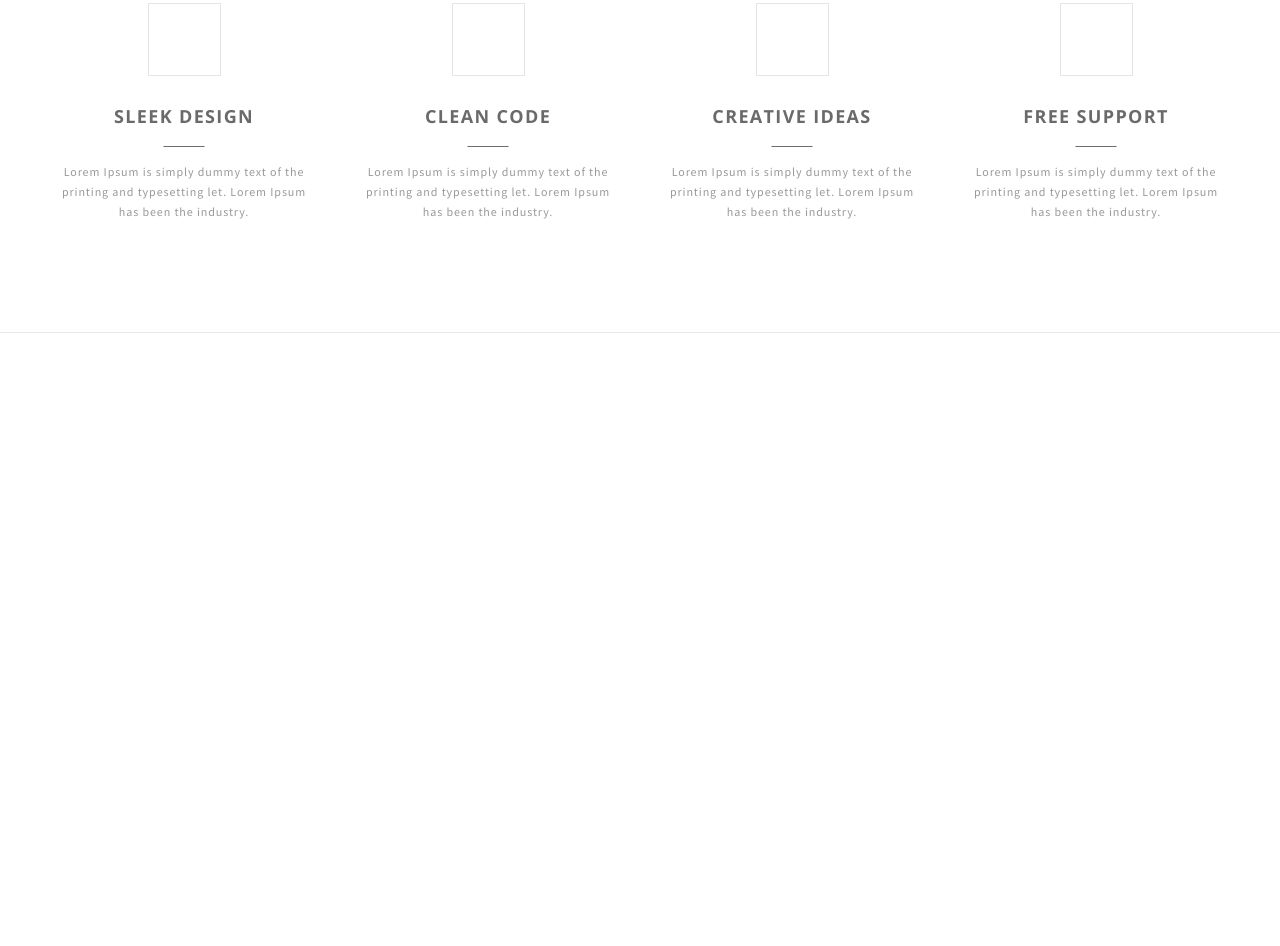
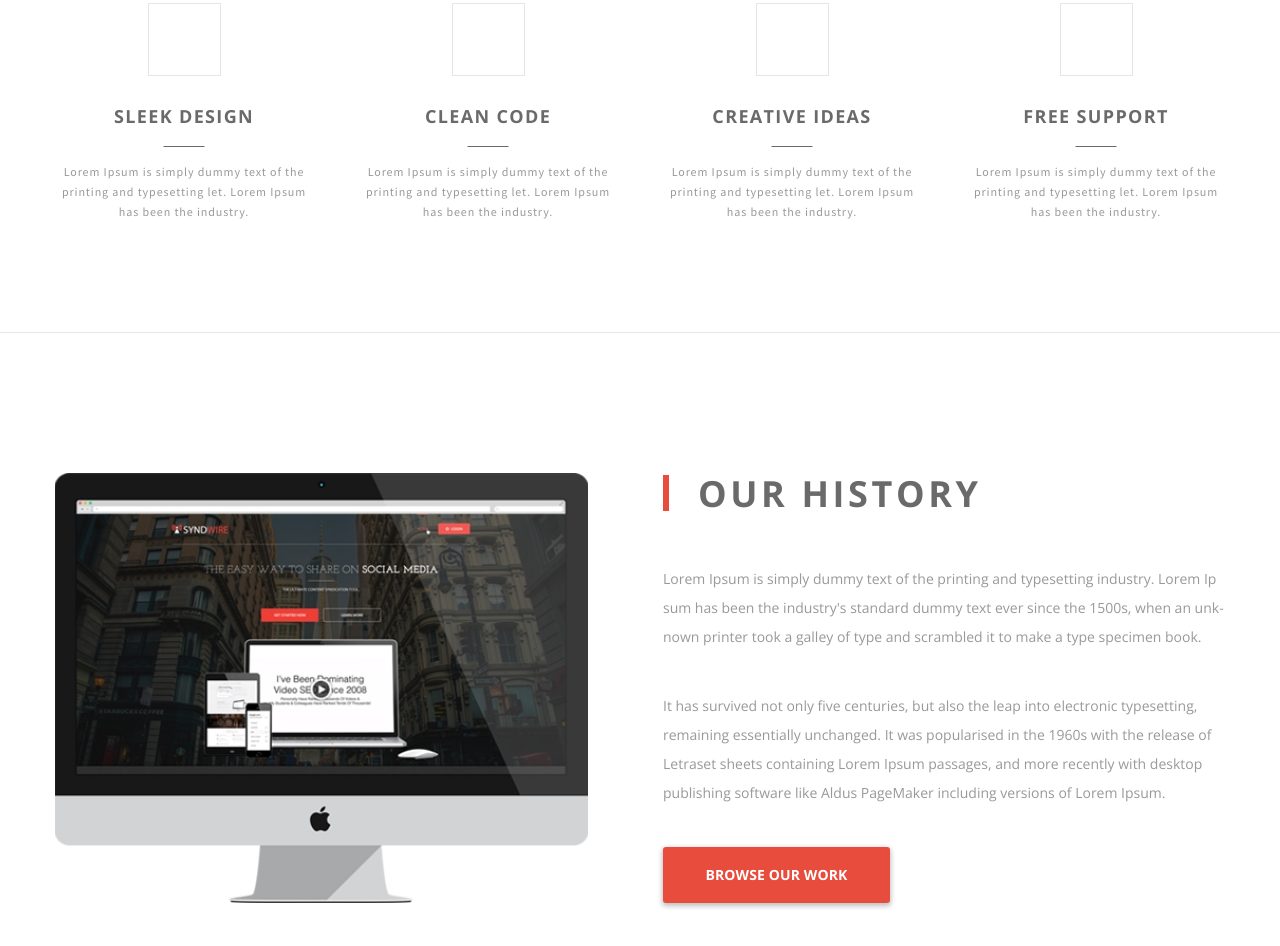
Before and after one commit to Mher-777/Bino, a website: page app/index.html in a window 1280 px wide. Shown: the part 1112-2058 px from the top of the page. Before the commit the page ends 1445 px from the top, so only its background shows below. Drawn offline with nearby package versions, Linux system fonts and the light colour scheme; files whose address does not match are found by name.

Commit message:
added section history

```diff
--- a/app/index.html
+++ b/app/index.html
@@ -176,7 +176,32 @@
             </div>
         </div>
     </section>
+    <section class="history">
+        <div class="container">
+            <div class="history__inner">
+                <div class="history__bg" style="background-image: url(./images/history-bg.jpg);"></div>
+                <div class="history__content">
+                    <div class="history__content-title">
+                        OUR HISTORY
+                    </div>
+                    <div class="history__content-text">
+                        <p>Lorem Ipsum is simply dummy text of the printing and typesetting industry. Lorem Ip sum has been
+                        the industry's standard
+                        dummy text ever since the 1500s, when an unk- nown printer took a galley of type and scrambled
+                        it to make a type
+                        specimen book.</p>
 
+                        <p>It has survived not only five centuries, but also the leap into electronic typesetting,
+                        remaining essentially unchanged.
+                        It was popularised in the 1960s with the release of Letraset sheets containing Lorem Ipsum
+                        passages, and more recently
+                        with desktop publishing software like Aldus PageMaker including versions of Lorem Ipsum.</p>
+                    </div>
+                    <a href="#" class="history__content-btn">BROWSE OUR WORK</a>
+                </div>
+            </div>
+        </div>
+    </section>
 
 
     <script src="https://ajax.googleapis.com/ajax/libs/jquery/3.4.1/jquery.min.js"></script>
--- a/app/scss/style.scss
+++ b/app/scss/style.scss
@@ -134,7 +134,7 @@
     font-weight: 400;
     letter-spacing: 1.2px;
     margin-bottom: 45px;
-    font-family: 'Source Sans Pro', sans-serif;
+    font-family: "Source Sans Pro", sans-serif;
   }
   &__title {
     font-size: 72px;
@@ -300,13 +300,12 @@
       background-repeat: no-repeat;
       align-items: center;
       justify-content: center;
-      transition: .3s all;
+      transition: 0.3s all;
       img {
-        display: inline-block;
-        max-width: 30px;
-        max-height: 30px;
-        object-fit: cover;
-        transition: .3s all;
+        display: block;
+        max-width: 35px;
+        max-height: 35px;
+        transition: 0.3s all;
       }
     }
     &-title {
@@ -318,7 +317,7 @@
       letter-spacing: 1.35px;
       position: relative;
       margin-bottom: 15px;
-      transition: .3s all;
+      transition: 0.3s all;
       &::before {
         content: "";
         position: absolute;
@@ -334,21 +333,85 @@
       color: #999;
       font-size: 12px;
       font-weight: 500;
-      font-family: 'Source Sans Pro', sans-serif;
+      font-family: "Source Sans Pro", sans-serif;
       line-height: 20px;
       letter-spacing: 0.9px;
     }
-    &:hover{
-      .about__col-title{
+    &:hover {
+      .about__col-title {
         color: $color-red;
       }
-      .about__col-icon{
+      .about__col-icon {
         transform: rotate(45deg);
         border-color: $color-red;
-        img{
+        img {
           transform: rotate(-45deg);
         }
       }
     }
   }
 }
+.history {
+  padding: 140px 0;
+  &__inner {
+    display: flex;
+  }
+  &__bg {
+    max-width: 533px;
+    width: 100%;
+    min-height: 407px;
+    background-repeat: no-repeat;
+    background-size: cover;
+    background-position: center;
+    margin-right: 75px;
+  }
+  &__content {
+    max-width: 585px;
+    width: 100%;
+    &-title {
+      color: $color-gray;
+      font-size: 36px;
+      font-weight: 700;
+      text-transform: uppercase;
+      letter-spacing: 3.6px;
+      padding-left: 35px;
+      position: relative;
+      margin-bottom: 50px;
+      &::before {
+        content: "";
+        position: absolute;
+        left: 0;
+        top: 50%;
+        transform: translateY(-50%);
+        width: 6px;
+        height: 36px;
+        background-color: #e74c3c;
+      }
+    }
+    &-text {
+      color: #999;
+      line-height: 29px;
+      p + p {
+        margin-top: 40px;
+      }
+      margin-bottom: 40px;
+    }
+    &-btn {
+      box-shadow: 0 2px 5px 1px rgba(0, 0, 0, 0.25);
+      background-color: $color-red;
+      padding: 19px 41.4px;
+      color: #fff;
+      font-weight: 700;
+      text-transform: uppercase;
+      letter-spacing: 0.12px;
+      border-radius: 3px;
+      border: 1px solid transparent;
+      transition: .3s all;
+      &:hover{
+        background-color: transparent;
+        border: 1px solid $color-red;
+        color: $color-red;
+      }
+    }
+  }
+}
```
Also changed, not shown: app/css/style.min.css, app/images/history-bg.jpg (added).
